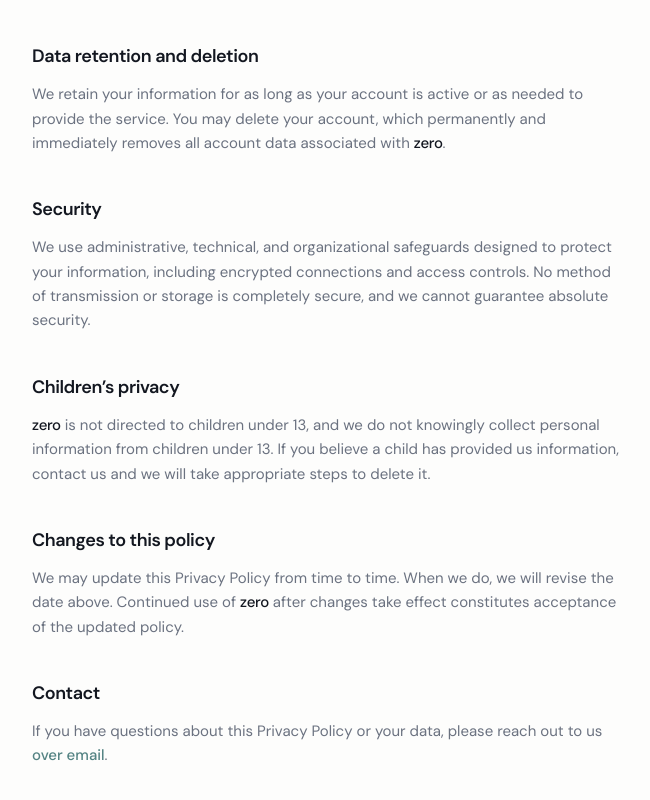
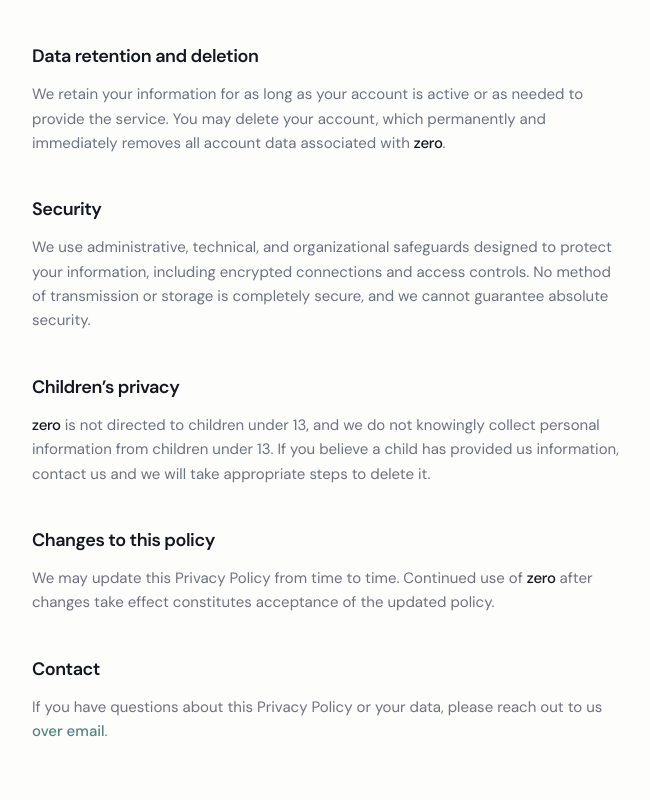
Before and after one commit to jacobrobertsbaca/zero, a Next.js app: page /privacy in a window 1280 px wide. Shown: the part 1222-2022 px from the top of the page, without its empty margins (312-962 px from the left). Built offline with nearby package versions, Linux system fonts and the light colour scheme.

Commit message:
fix: privacy policy typo

```diff
--- a/app/privacy/page.tsx
+++ b/app/privacy/page.tsx
@@ -113,8 +113,8 @@ const sections = [
     title: "Changes to this policy",
     body: (
       <p>
-        We may update this Privacy Policy from time to time. When we do, we will revise the date above. Continued use of{" "}
-        <Brand /> after changes take effect constitutes acceptance of the updated policy.
+        We may update this Privacy Policy from time to time. Continued use of <Brand /> after changes take effect
+        constitutes acceptance of the updated policy.
       </p>
     ),
   },
```
